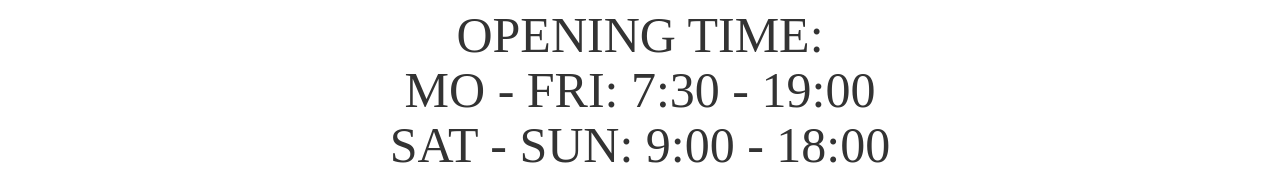
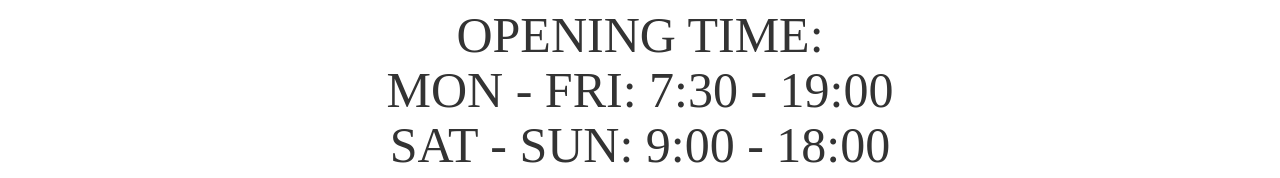
Before and after one commit to terezavesela/Competition, a plain HTML site: page index.html in a window 1280 px wide. Shown: the part 622-800 px from the top of the page. Drawn offline with Linux system fonts and the light colour scheme.

Commit message:
TOTAL FINAL VERSION

```diff
--- a/index.html
+++ b/index.html
@@ -53,7 +53,7 @@
 	    <h1></h1>
 	        <img src="new.jpg.png" alt="logofinalversion" width="1325" height="600">
 
-	    <h4>OPENING TIME:<br>MO - FRI: 7:30 - 19:00<br>SAT - SUN: 9:00 - 18:00</h4>
+	    <h4>OPENING TIME:<br>MON - FRI: 7:30 - 19:00<br>SAT - SUN: 9:00 - 18:00</h4>
 
 
 	  <div class="slideshow-container">
```
